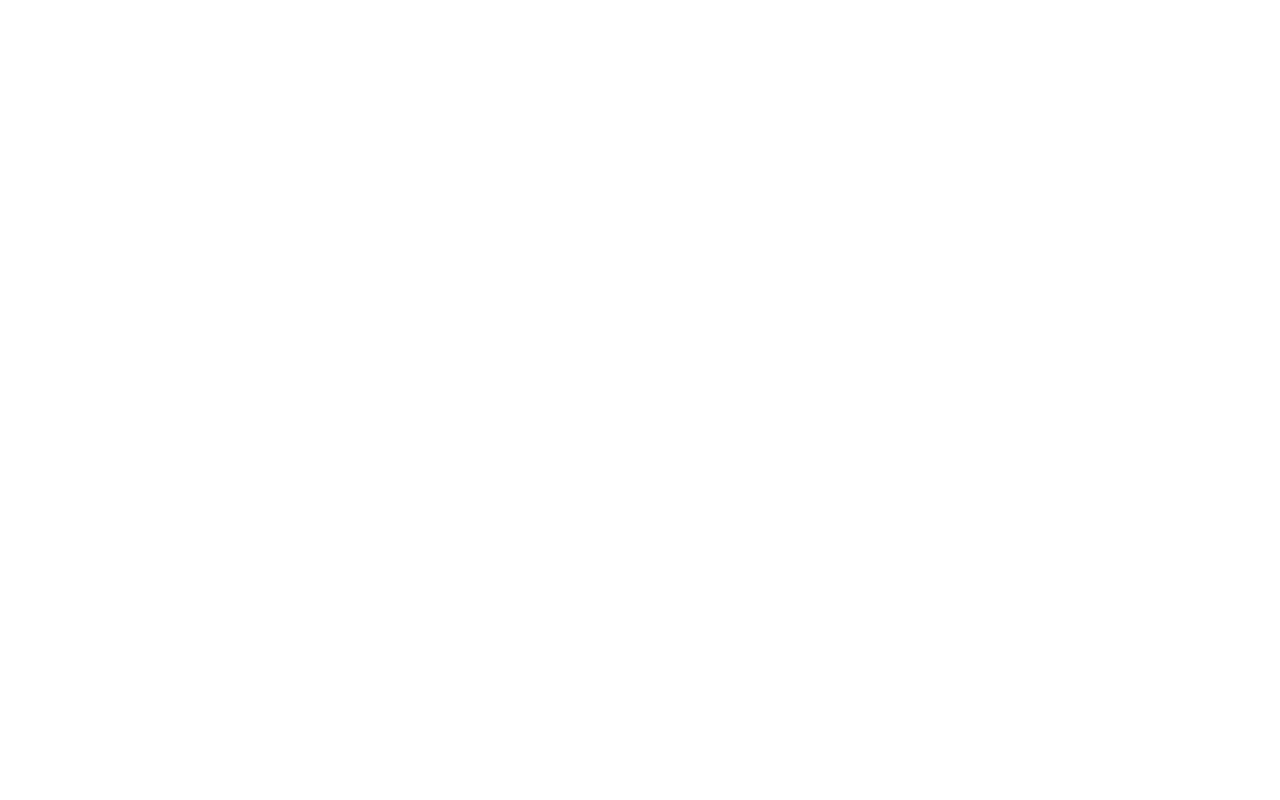
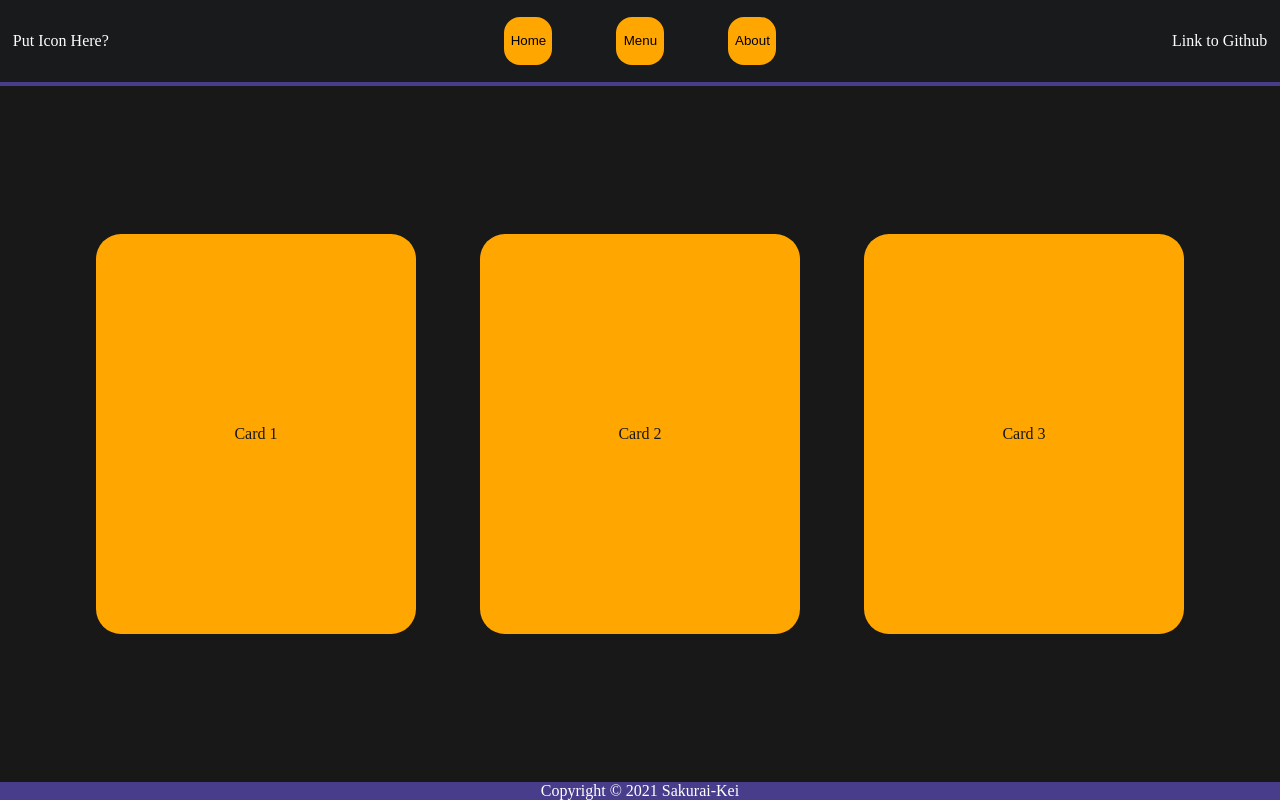
Before and after one commit to Sakurai-Kei/restaurant-page, a website built with webpack: page dist/index.html in a window 1280 px wide. Built offline with Linux system fonts and the light colour scheme.

Commit message:
index.html and style.css is updated. others files are updated for misc reasons.

```diff
--- a/package.json
+++ b/package.json
@@ -19,6 +19,9 @@
   },
   "homepage": "https://github.com/Sakurai-Kei/restaurant-page#readme",
   "devDependencies": {
+    "css-loader": "^6.5.0",
+    "html-webpack-plugin": "^5.5.0",
+    "style-loader": "^3.3.1",
     "webpack": "^5.61.0",
     "webpack-cli": "^4.9.1"
   }
--- /dev/null
+++ b/src/createContent.js
@@ -0,0 +1,11 @@
+function clearContentContainer() {
+    const contentContainer = document.getElementById('contentContainer');
+    contentContainer.textContent = "";
+}
+
+function createContent() {
+    const contentContainer = document.getElementById('contentContainer');
+    contentContainer.textContent = "Hey, I created Content";
+}
+
+export {clearContentContainer, createContent};
--- a/src/index.js
+++ b/src/index.js
@@ -1 +1,2 @@
-console.log(`Test!!`)
+import './style.css';
+import {clearContentContainer, createContent} from './createContent.js';
--- /dev/null
+++ b/src/style.css
@@ -0,0 +1,87 @@
+body {
+    display: flex;
+    flex-direction: column;
+    height: 100vh;
+    width: 100vw;
+    margin: 0;
+    padding: 0;
+}
+
+#headerContainer {
+    display: flex;
+    justify-content: space-between;
+    align-items: center;
+    color: #FFFFFF;
+    background-color: #181a1b;
+    border-bottom: 4px solid darkslateblue;
+    transition: all 0.7s ease;
+    height: 7vh;
+    padding: 1vw;
+}
+
+.left {
+    display: flex;
+    margin-right: auto;
+}
+
+.middle {
+    display: flex;
+    margin-left: auto;
+    margin-right: auto;
+    gap: 5vw;
+}
+
+.right {
+    display: flex;
+    margin-left: auto;
+}
+
+.home, .menu, .about {
+    background-color: rgb(255, 166, 0);
+    border: hidden;
+    border-radius: 16px;
+    height: 6vh;
+    width: 6vh;
+    transition: all 0.5s ease;
+}
+
+.home:hover, .menu:hover, .about:hover {
+    background-color: rgb(255, 166, 0, 0.8);
+}
+
+.currentTab {
+    background-color: rgb(255, 166, 0, 0.4);
+}
+
+#contentContainer {
+    display: flex;
+    flex: 1;
+    justify-content: center;
+    align-items: center;
+    background-color: #181818;
+    color: snow;
+    gap: 5vw;
+}
+
+.modal {
+    display: flex;
+    justify-content: center;
+    align-items: center;
+    height: 50vh;
+    width: 25vw;
+    border-radius: 25px;
+    background-color: rgb(255, 166, 0);
+    color: #181818;
+    transition: all 0.15s ease;
+}
+
+.modal:hover {
+    border: 4px solid darkslateblue;
+}
+
+#footerContainer {
+    display: flex;
+    margin-top: auto;
+    background-color: darkslateblue;
+    color: #FFFFFF;
+}
--- a/webpack.config.js
+++ b/webpack.config.js
@@ -6,4 +6,16 @@ module.exports = {
     filename: 'main.js',
     path: path.resolve(__dirname, 'dist'),
   },
+  module: {
+    rules: [
+      {
+        test: /\.css$/i,
+        use: ['style-loader', 'css-loader'],
+      },
+      {
+        test: /\.(png|svg|jpg|jpeg|gif)$/i,
+        type: 'asset/resource',
+      },
+    ],
+  },
 };
```
Also changed, not shown: dist/index.html, dist/main.js, src/buttons.js (added), 1 other file.
